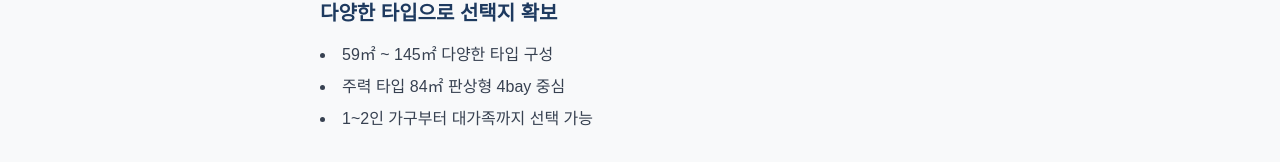
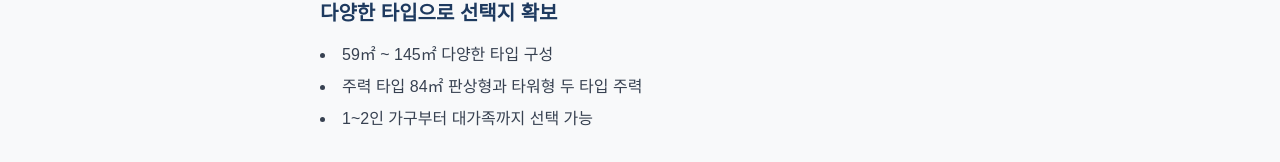
Before and after one commit to yamugyclaude/heejeong, a Next.js app: page /posts/landmark in a window 1280 px wide. Shown: the part 617-779 px from the top of the page. Built offline with nearby package versions, Linux system fonts and the light colour scheme.

Commit message:
주력 타입 문구 수정: 84㎡ 판상형과 타워형 두 타입 주력
Co-Authored-By: Claude Opus 4.8 <noreply@anthropic.com>
Claude-Session: https://claude.ai/code/session_01SFmNyL611vKANEcuiyxzGc

```diff
--- a/app/posts/landmark/page.tsx
+++ b/app/posts/landmark/page.tsx
@@ -37,7 +37,7 @@ export default function Page() {
         <h2 className="text-xl font-bold text-[#1E3A5F] mt-8 mb-4">다양한 타입으로 선택지 확보</h2>
         <ul className="list-disc list-inside text-gray-700 space-y-2 mb-6">
           <li>59㎡ ~ 145㎡ 다양한 타입 구성</li>
-          <li>주력 타입 84㎡ 판상형 4bay 중심</li>
+          <li>주력 타입 84㎡ 판상형과 타워형 두 타입 주력</li>
           <li>1~2인 가구부터 대가족까지 선택 가능</li>
         </ul>
 
```
